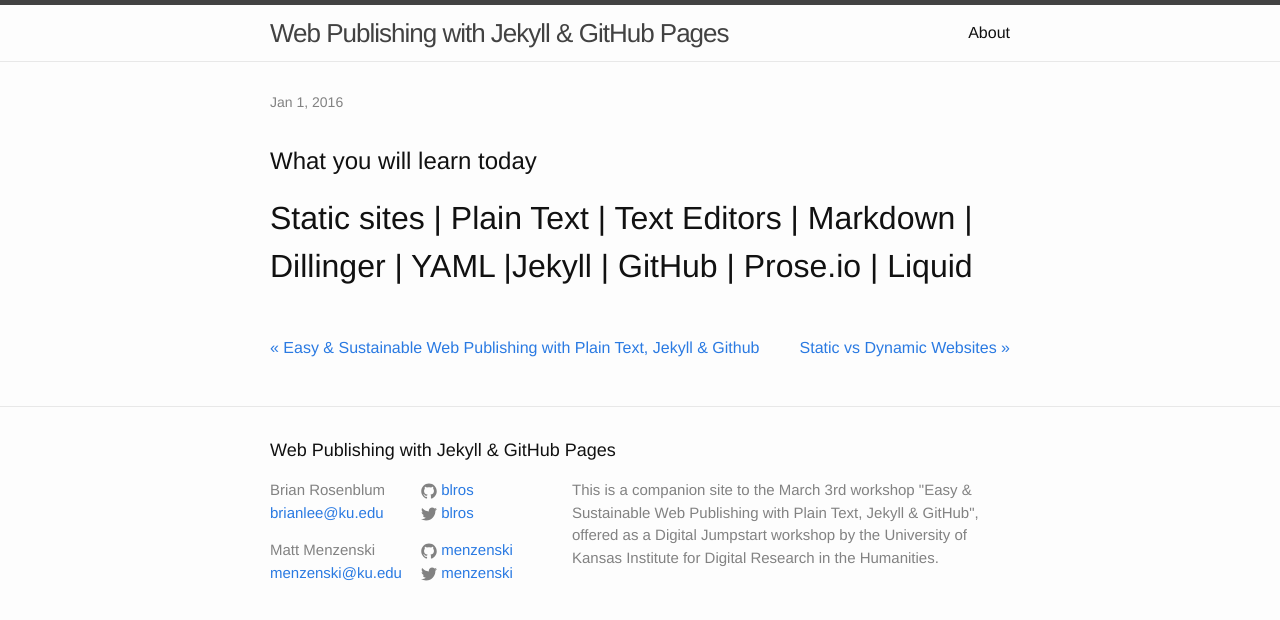
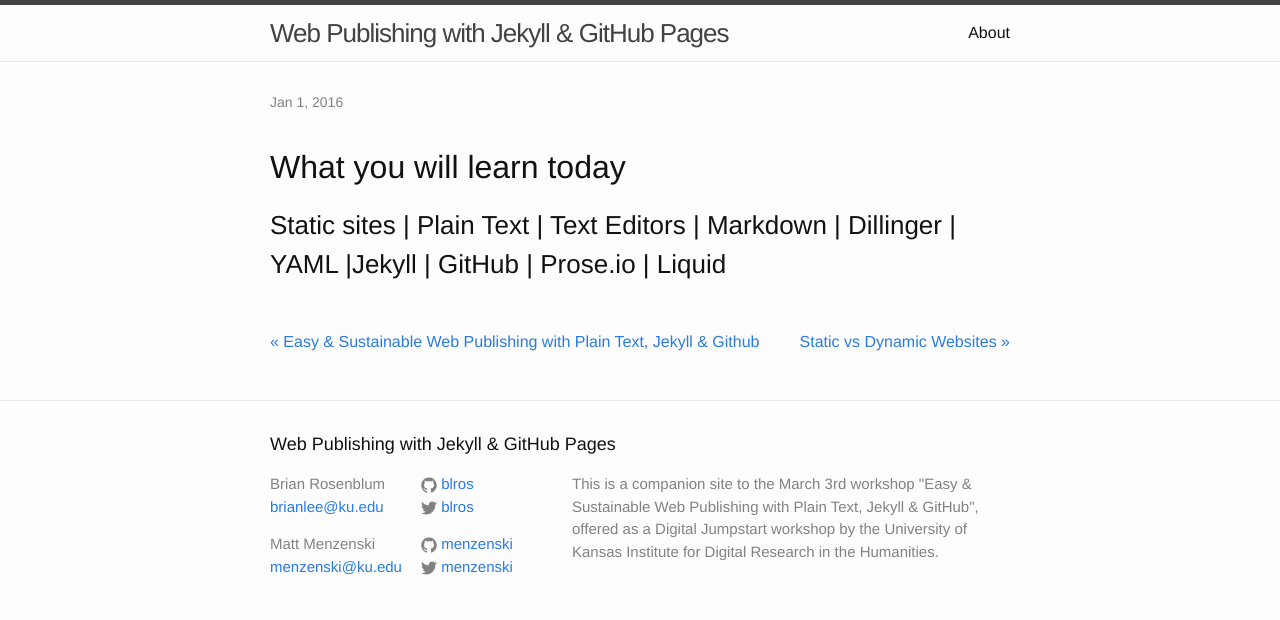
Before and after one commit to menzenski/idrh-static-site-workshop, a Jekyll site: the page built from _posts/2016-01-02-What-you-will-learn.md, in a window 1280 px wide. Shown: the top 620 px of the page. Built offline with Jekyll 4.4.1, drawn with Linux system fonts in a browser that asks for light colours.

```diff
--- a/_posts/2016-01-02-What-you-will-learn.md
+++ b/_posts/2016-01-02-What-you-will-learn.md
@@ -6,6 +6,7 @@ categories: jekyll
 published: true
 ---
 
-# What you will learn today
 
-## Static sites | Plain Text | Text Editors | Markdown | Dillinger | YAML |Jekyll | GitHub | Prose.io | Liquid
+## What you will learn today
+
+### Static sites | Plain Text | Text Editors | Markdown | Dillinger | YAML |Jekyll | GitHub | Prose.io | Liquid
```
